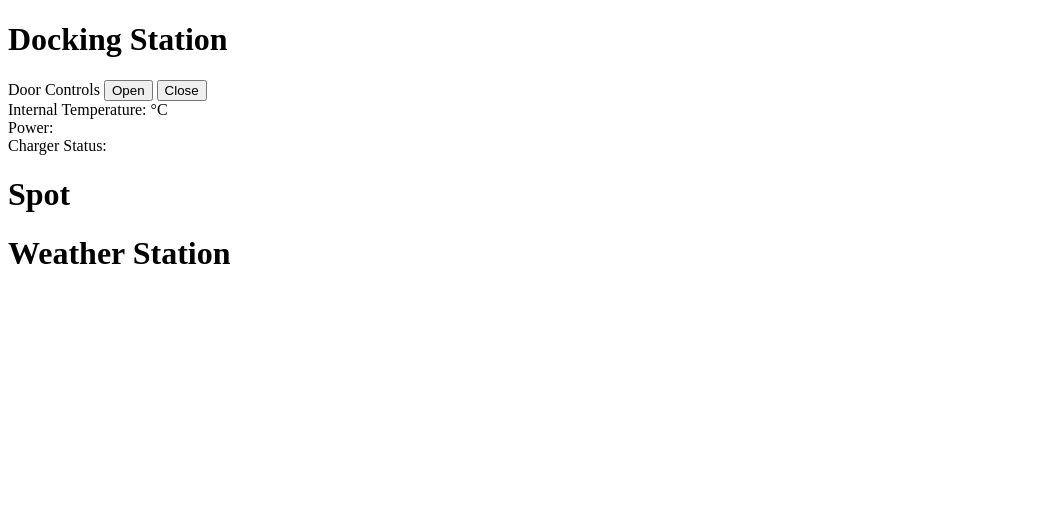
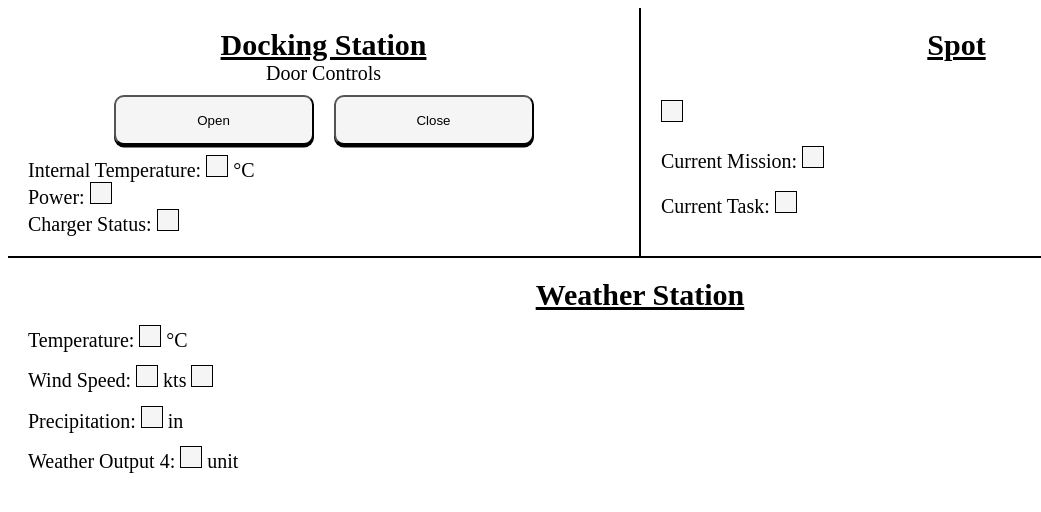
Before and after one commit to Mikestriken/Senior-Design, a plain HTML site: page HMI-Website/index.html in a window 1280 px wide. Shown: the whole page, without its empty margins (0-1041 px from the left). Drawn offline with Linux system fonts and the light colour scheme.

Commit message:
first version of the static webpage

```diff
--- a/HMI-Website/index.css
+++ b/HMI-Website/index.css
@@ -0,0 +1,115 @@
+/** Debug Styles **/
+#dockingStation * {
+    /* border: 1px solid red; */
+}
+
+#door * {
+    /* border: 1px solid blue; */
+}
+
+/** Universal Styles **/
+html {
+    font-size: 10px;
+}
+
+h1 {
+    text-align: center;
+    margin: 0rem;
+    text-decoration: underline;
+}
+
+.output {
+    /* Positioning */
+    display: inline-block;
+    position: relative;
+    /* top: .5rem; */
+
+    border: .1rem solid black;
+    background-color: whitesmoke;
+    min-height: 2rem;
+    min-width: 2rem;
+}
+
+/** Main Container **/
+.container {
+    /* Grid Style */
+    display: grid;
+    margin: auto;
+    grid-template-rows: repeat(2, 1fr);
+    grid-template-columns: repeat(2, 1fr);
+    grid-template-areas: "dockingStation spot"
+                         "weatherStation weatherStation";
+
+    /* Sizing */
+    font-size: 2rem;
+}
+
+.container section {
+    /* Alignment */
+    padding: 2rem;
+}
+
+/** Docking Station Section **/
+#dockingStation {
+    /* Grid Style */
+    grid-area: dockingStation;
+    display: grid;
+
+    /* Border Style */
+    border-right: .1rem solid black;
+    border-bottom: .1rem solid black;
+
+}
+
+#door {
+    /* Grid Style */
+    display: grid;
+    justify-self: center;
+}
+#door .label {text-align: center;}
+#doorButtons {
+    display: flex;
+    justify-content: center;
+}
+#doorButtons button {
+    /* Sizing */
+    margin: 1rem;
+    min-width: 20rem;
+    min-height: 5rem;
+
+    /* Styling */
+    box-shadow: 0rem .25rem;
+    border-radius: 1rem;
+    background-color: hsl(0, 0%, 96%);
+}
+#doorButtons button:active {
+    /* Positioning */
+    position: relative;
+    top: .25rem;
+
+    /* Styling */
+    box-shadow: 0rem 0rem;
+    background-color: hsl(0, 0%, 90%);
+}
+
+
+/** Spot Section **/
+#spot {
+    /* Grid Style */
+    grid-area: spot;
+    display: grid;
+
+    /* Border Style */
+    border-left: .1rem solid black;
+    border-bottom: .1rem solid black;
+}
+
+/** Weather Station Section **/
+#weatherStation {
+    /* Grid Style */
+    grid-area: weatherStation;
+    display: grid;
+
+    /* Border Style */
+    border-top: .1rem solid black;
+}
--- a/HMI-Website/index.html
+++ b/HMI-Website/index.html
@@ -12,36 +12,81 @@
 </head>
 <body>
     <main class="container">
-        <h1>Docking Station</h1>
-        <section>
+        <section id="dockingStation">
+            <h1>Docking Station</h1>
+
             <article id="door">
                 <span class="label">Door Controls</span>
-                <button>Open</button>
-                <button>Close</button>
+                <div id="doorButtons">
+                    <button class="input" id="openDoorButton">Open</button>
+                    <button class="input" id="closeDoorButton">Close</button>
+                </div>
             </article>
 
             <article id="internalTemperature">
                 <span class="label">Internal Temperature:</span>
-                <span class="output"></span>
+                <span class="output" id="internalTemperatureOutput"></span>
                 <span>°C</span>
             </article>
 
             <article id="powerStatus">
                 <span class="label">Power:</span>
-                <span class="output"></span>
+                <span class="output" id="powerStatusOutput"></span>
             </article>
 
             <article id="chargerStatus">
                 <span class="label">Charger Status:</span>
-                <span class="output"></span>
+                <span class="output" id="chargerStatusOutput"></span>
             </article>
         </section>
 
-        <h1>Spot</h1>
+        <section id="spot">
+            <h1>Spot</h1>
 
+            <article id="battery">
+                <figure class="batteryGraphic" id="batteryGraphicOutput"></figure>
+                <figcaption class="output" id="batteryPercentageOutput"></figcaption>
+            </article>
 
-        <h1>Weather Station</h1>
+            <article id="mission">
+                <span class="label">Current Mission:</span>
+                <span class="output" id="currentMissionOutput"></span>
+            </article>
 
+            <article id="task">
+                <span class="label">Current Task:</span>
+                <span class="output" id="currentTaskOutput"></span>
+            </article>
+        </section>
+
+        <section id="weatherStation">
+            <h1>Weather Station</h1>
+
+            <article class="externalTemperature">
+                <span class="label">Temperature:</span>
+                <span class="output" id="externalTemperatureOutput"></span>
+                <span class="label">°C</span>
+            </article>
+
+            <article class="windSpeed">
+                <span class="label">Wind Speed:</span>
+                <span class="output" id="windSpeedOutput"></span>
+                <span class="label">kts</span>
+                <span class="output" id="windDirectionOutput"></span>
+            </article>
+
+            <article class="precipitation">
+                <span class="label">Precipitation:</span>
+                <span class="output" id="precipitationOutput"></span>
+                <span class="label">in</span>
+            </article>
+
+            <article class="extra">
+                <span class="label">Weather Output 4:</span>
+                <span class="output" id="extraOutput"></span>
+                <span class="label">unit</span>
+            </article>
+        </section>
 
     </main>
 </body>
```
